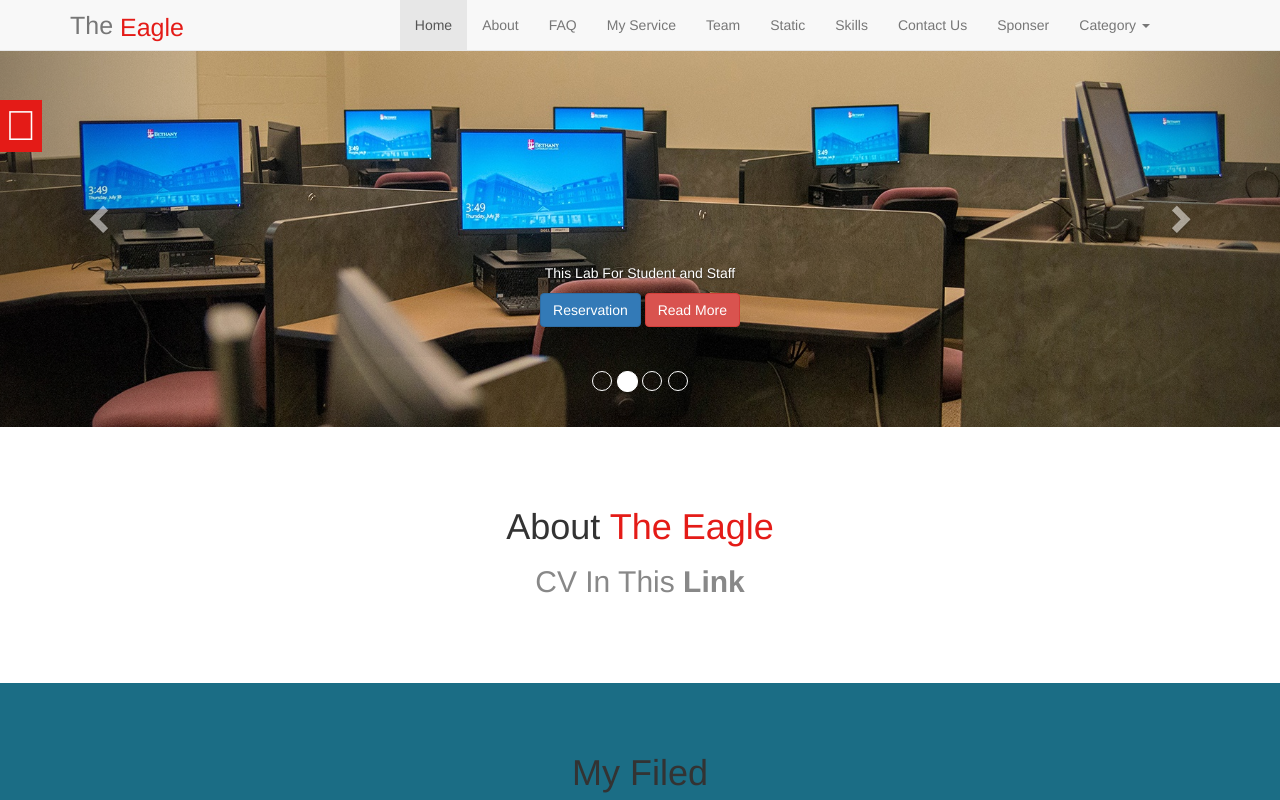
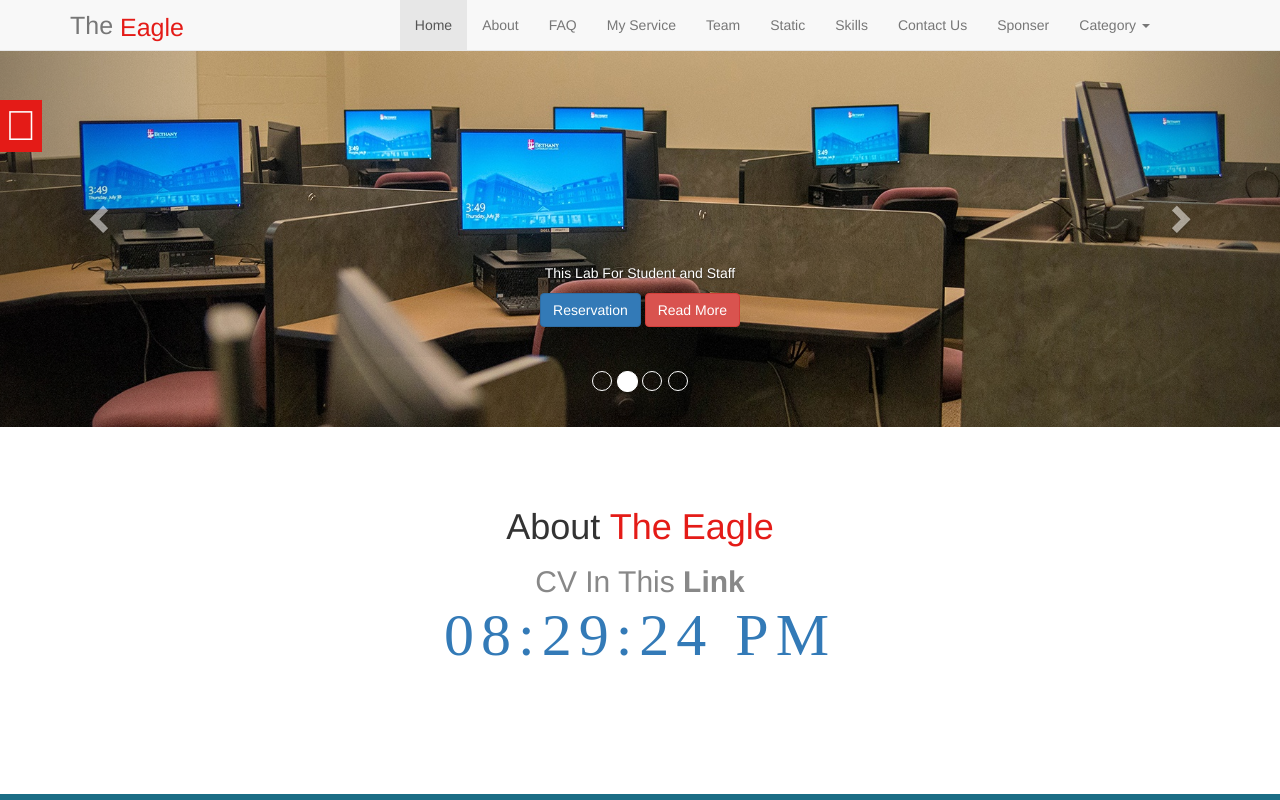
Before and after one commit to a7med58/Project-1, a plain HTML site: page index.html in a window 1280 px wide. Shown: the top 800 px of the page. Drawn offline with Linux system fonts and the light colour scheme.

Commit message:
V2
Add Clock JS
Edit Tu UI Tips
Comment Max 300
Team Skill By JS

```diff
--- a/css/style.css
+++ b/css/style.css
@@ -573,3 +573,19 @@
     float: right;
     color: #444;
 }
+
+.clock {
+    position: relative;
+    top: 50%;
+    left: 50%;
+    transform: translateX(-50%) translateY(-50%);
+    color: #337ab7;
+    font-size: 60px;
+    font-family: Orbitron;
+    letter-spacing: 7px;
+    padding-top: 25px;
+    -webkit-transform: translateX(-50%) translateY(-50%);
+    -moz-transform: translateX(-50%) translateY(-50%);
+    -ms-transform: translateX(-50%) translateY(-50%);
+    -o-transform: translateX(-50%) translateY(-50%);
+}
--- a/index.html
+++ b/index.html
@@ -129,6 +129,7 @@
         <div class="container">
             <h1>About <span>The Eagle</span></h1>
             <p class="lead">CV In This <strong>Link</strong></p>
+            <div id="MyClockDisplay" class="clock" onload="showTime()"></div>
         </div>
 
     </section>
@@ -440,6 +441,7 @@
                             <button type="button" class="btn btn-primary btn-lg btn-block">Contact-Us</button>
                         </div>
                     </form>
+
                 </div>
 
 
--- a/js/plugin.js
+++ b/js/plugin.js
@@ -9,6 +9,41 @@ window.onscroll = function() {
     }
 
 };
+
+
+function showTime() {
+    var date = new Date();
+    var h = date.getHours(); // 0 - 23
+    var m = date.getMinutes(); // 0 - 59
+    var s = date.getSeconds(); // 0 - 59
+    var session = "AM";
+
+    if (h == 0) {
+        h = 12;
+    }
+
+    if (h > 12) {
+        h = h - 12;
+        session = "PM";
+    }
+
+    h = (h < 10) ? "0" + h : h;
+    m = (m < 10) ? "0" + m : m;
+    s = (s < 10) ? "0" + s : s;
+
+    var time = h + ":" + m + ":" + s + " " + session;
+    document.getElementById("MyClockDisplay").innerText = time;
+    document.getElementById("MyClockDisplay").textContent = time;
+
+    setTimeout(showTime, 1000);
+
+}
+
+showTime();
+
+
+
+
 $(".change-color").click(function() {
     $(".color-option").fadeToggle();
 });
```
